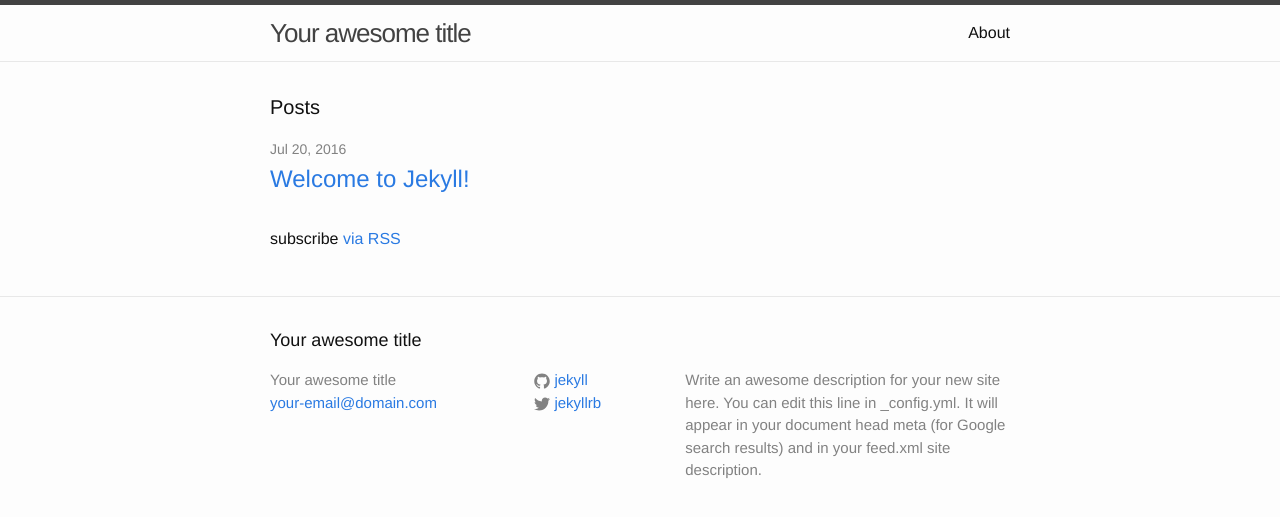
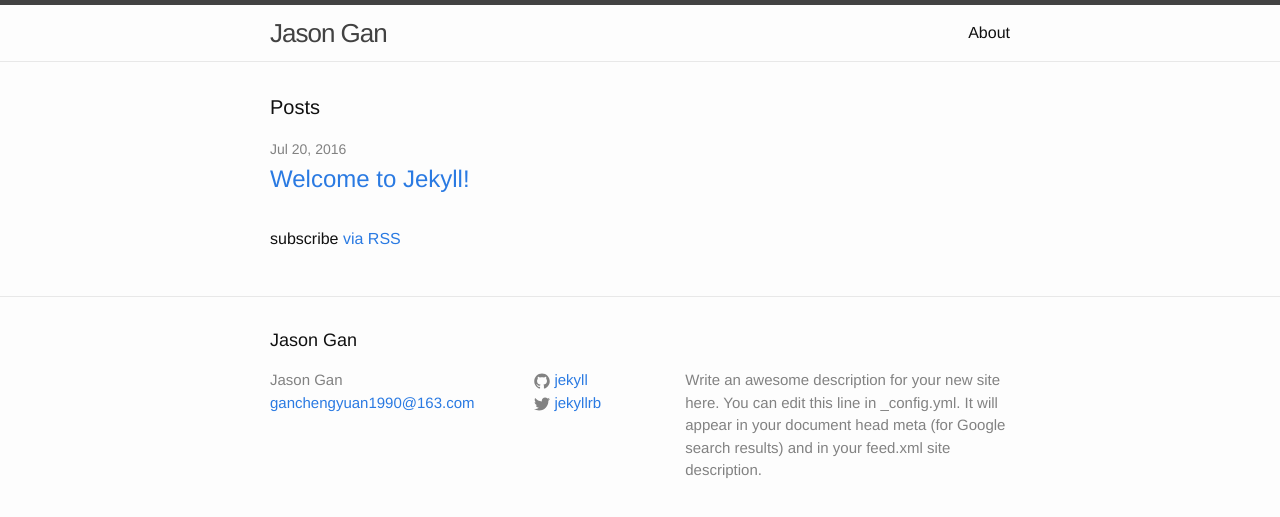
Before and after one commit to ganchengyuan1990/ganchengyuan1990.github.io, a Jekyll site: the page built from index.html, in a window 1280 px wide. Shown: the top 517 px of the page. Built offline with Jekyll 4.4.1, drawn with Linux system fonts in a browser that asks for light colours.

Commit message:
更新个人信息

```diff
--- a/_config.yml
+++ b/_config.yml
@@ -6,8 +6,8 @@
 # 'jekyll serve'. If you change this file, please restart the server process.
 
 # Site settings
-title: Your awesome title
-email: your-email@domain.com
+title: Jason Gan
+email: ganchengyuan1990@163.com
 description: > # this means to ignore newlines until "baseurl:"
   Write an awesome description for your new site here. You can edit this
   line in _config.yml. It will appear in your document head meta (for
```
